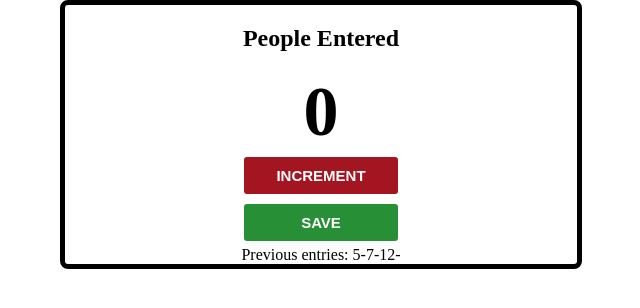
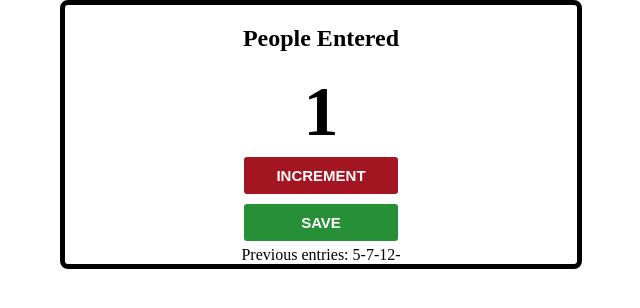
Before and after one commit to Mor3ta/Front-end-path, a plain HTML site: page Counter/index.html in a window 1280 px wide. Both pictures are taken after a click on the button "INCREMENT". Shown: the full height of the page, 319-959 px from the left. Drawn offline with Linux system fonts and the light colour scheme.

Commit message:
add function increment

```diff
--- a/Counter/index.html
+++ b/Counter/index.html
@@ -10,8 +10,8 @@
 <body>
     <div class="counter-main">
         <h2 class="counter-main-title">People Entered</h2>
-        <span class="counter-main-value">0</span>
-        <button class="counter-btn-increment">Increment</button>
+        <span  id="counter-value" class="counter-main-value">0</span>
+        <button class="counter-btn-increment" onclick="increment()">Increment</button>
         <button class="counter-btn-save">Save</button>
         <span class="counter-main-previous-values">Previous entries: 5-7-12-</span>
     </div>
--- a/Counter/script.js
+++ b/Counter/script.js
@@ -0,0 +1,6 @@
+let counter = 0
+
+let increment  =()=>{
+    counter = counter +1;
+    document.getElementById('counter-value').innerHTML = counter;
+}
```
